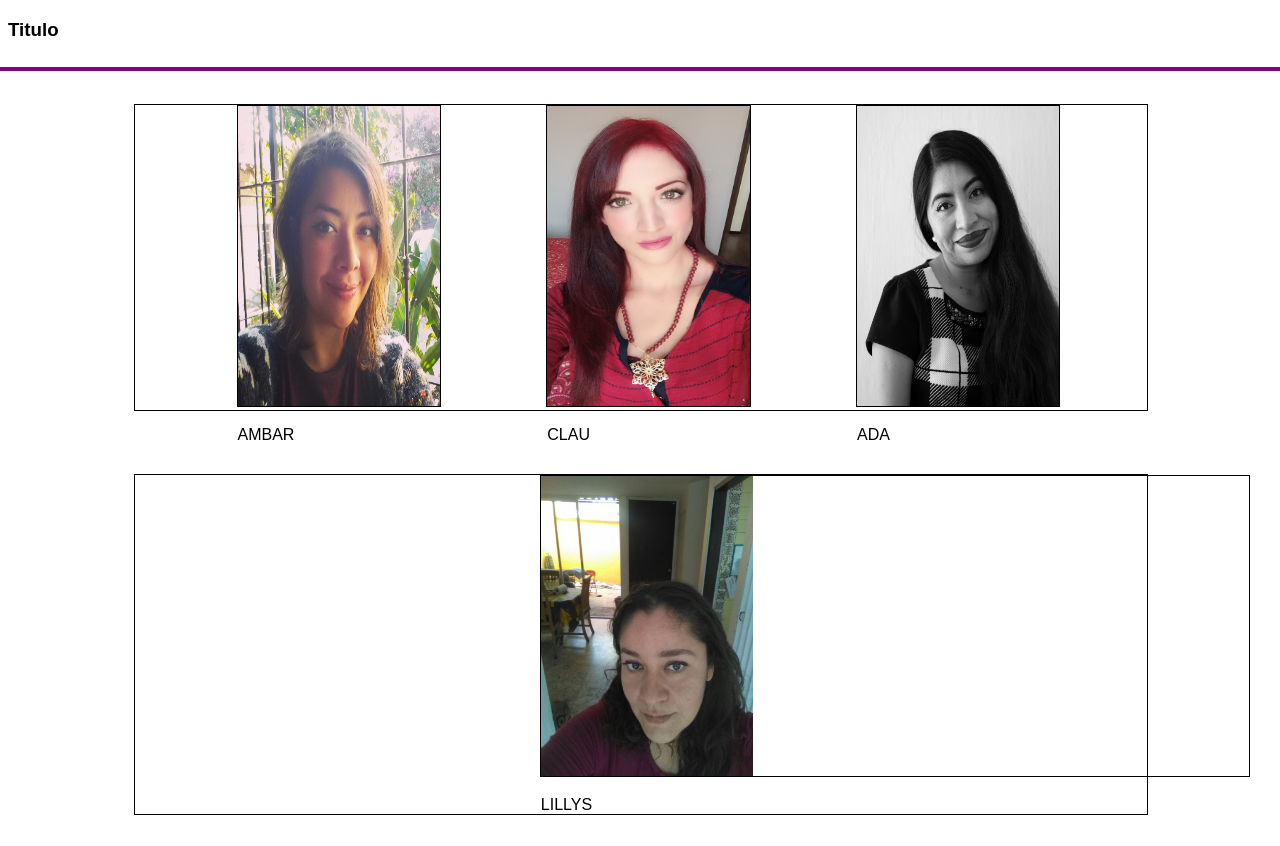
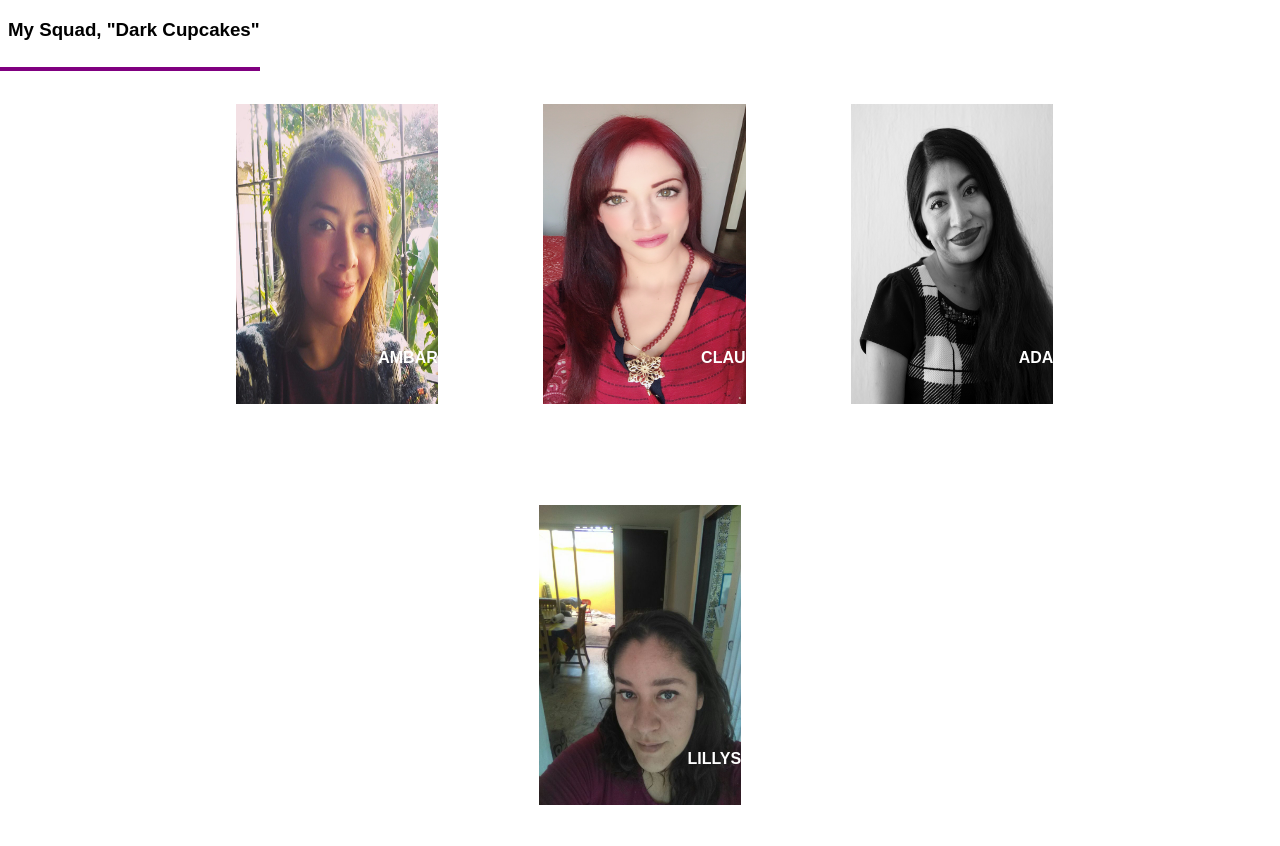
Before and after one commit to Lillys21/NUESTRAS-CODERS, a plain HTML site: page index.html in a window 1280 px wide. Shown: the top 846 px of the page. Drawn offline with Linux system fonts and the light colour scheme.

Commit message:
Se hicieron cambios en la posicion de las fotos y los nombres

```diff
--- a/CSS/main.css
+++ b/CSS/main.css
@@ -6,37 +6,50 @@ hr{
   border: 2px solid purple;
   left: 0;
   position: absolute;
-  width: 100%;
+  width: 20%;
 }
 section{
-  border: 1px solid black;
+  /*border: 1px solid black;*/
   width: 80%;
   margin: 5% 10%;
-  position: relative;
+
 }
 div.retrato img{
   width: 100%;
   height: 100%;
 }
 div.retrato1 img{
-  width: 30%;
+  width: 100%;
   height: 100%;
 }
 div.retrato p{
-  position: absolute;
+  position:relative;
+  bottom: 25%;
+  color: #ffffff;
+  text-align: right;
+  font-family: sans-serif;
+  font-weight: bold;
 }
+div.retrato1 p{
+  position:relative;
+  bottom: 25%;
+  color: #ffffff;
+  text-align: right;
+  font-family: sans-serif;
+  font-weight: bold;
+}
+
 .retrato{
-  border: 1px solid black;
+  /*border: 1px solid black;*/
   display: inline-block;
   height: 300px;
   margin-left: 10%;
   width: 20%;
 }
 .retrato1{
-  border: 1px solid black;
+  /*border: 1px solid black;*/
   display: inline-block;
   height: 300px;
   margin-left: 40%;
-  width: 70%;
-
+  width: 20%;
 }
--- a/index.html
+++ b/index.html
@@ -6,7 +6,7 @@
     <link rel="stylesheet" href="css/main.css">
   </head>
   <body>
-    <h3>Titulo</h3>
+    <h3>My Squad, "Dark Cupcakes"</h3>
     <hr>
     <section>
       <div class="retrato">
```
